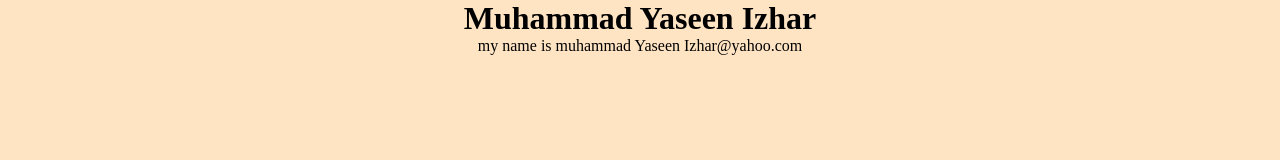
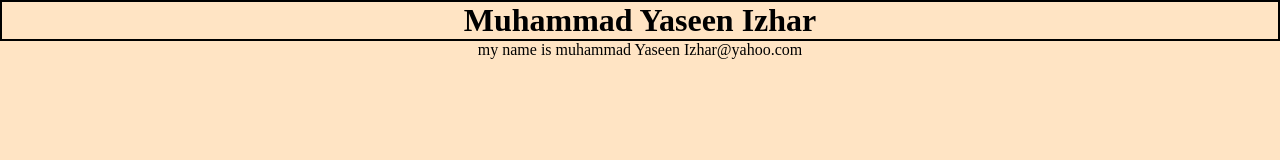
Before and after one commit to yaseenizhar/My-New-Test-Repo, a plain HTML site: page index.html in a window 1280 px wide. Drawn offline with Linux system fonts and the light colour scheme.

Commit message:
added border

```diff
--- a/style.css
+++ b/style.css
@@ -8,3 +8,6 @@ body{
     text-align: center;
 
 }
+h1{
+    border: 2px solid black;
+}
```
